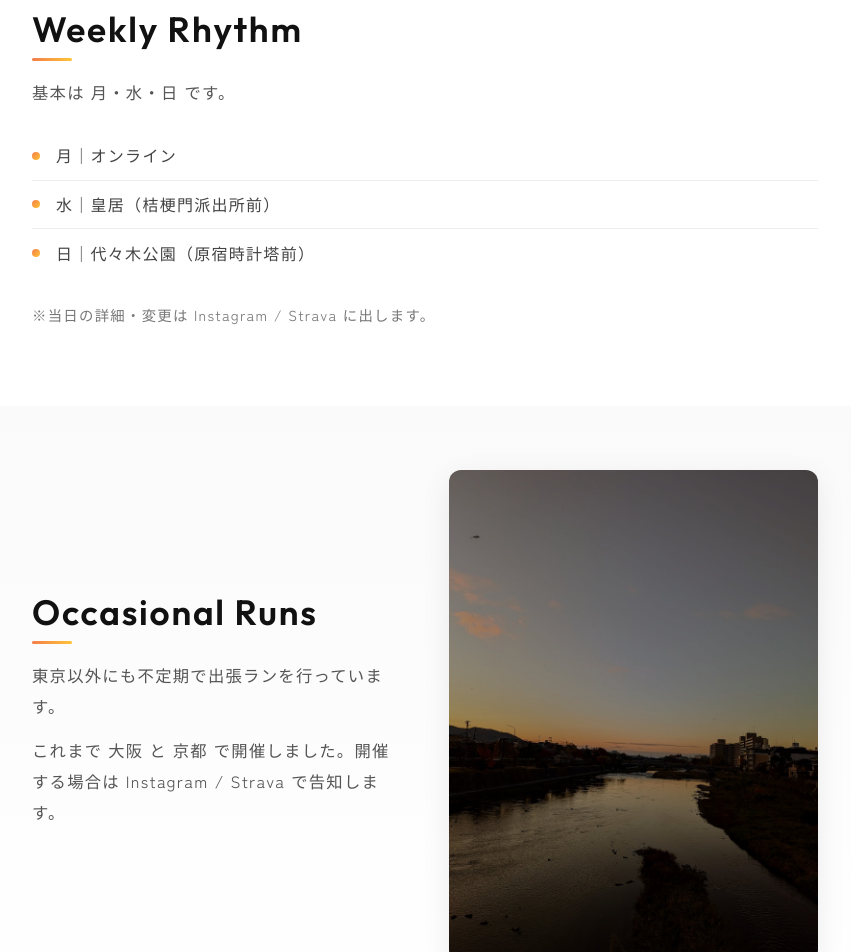
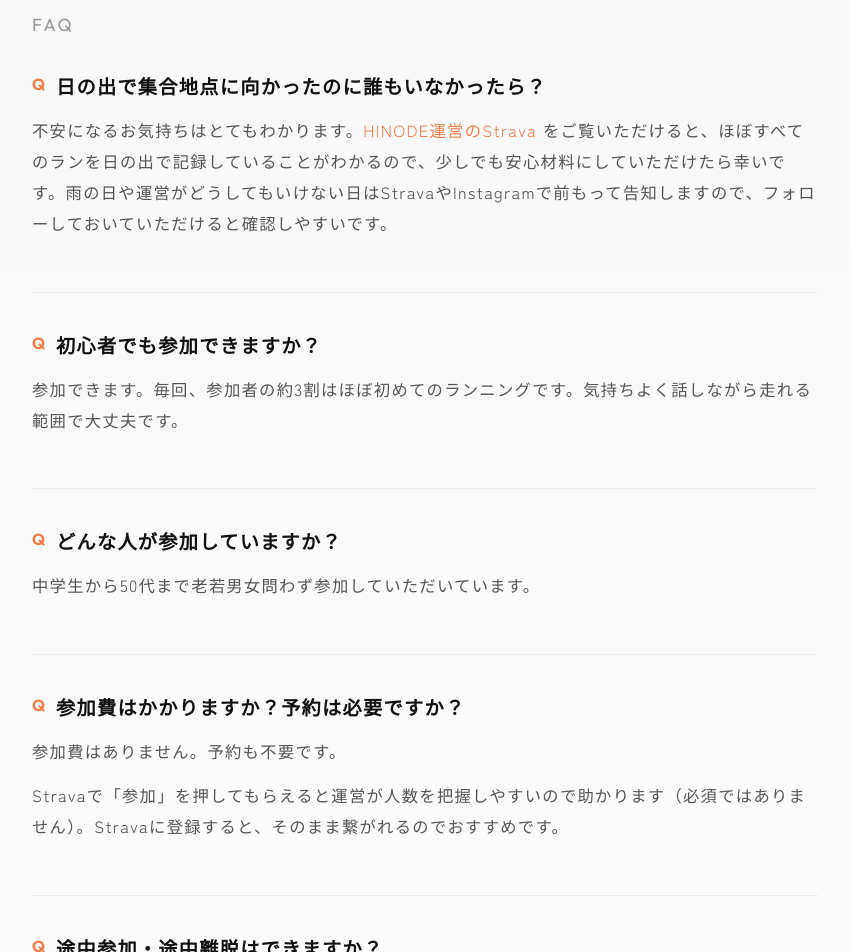
Before and after one commit to git10a/hinode, a Next.js app: page /about in a window 1280 px wide. Shown: the part 1360-2312 px from the top of the page, without its empty margins (215-1066 px from the left). Built offline with nearby package versions, Linux system fonts and the light colour scheme.

Commit message:
Update about page & schedule page: simplify titles, add FAQ link, improve link styles

```diff
--- a/app/blog/[slug]/post.module.css
+++ b/app/blog/[slug]/post.module.css
@@ -95,6 +95,17 @@
     padding: 1.5rem;
 }
 
+.content a {
+    color: #F37E4A;
+    text-decoration: none;
+    border-bottom: 1px solid transparent;
+    transition: border-color 0.3s, color 0.3s;
+}
+
+.content a:hover {
+    border-color: #F37E4A;
+}
+
 @media (max-width: 768px) {
     .title {
         font-size: 1.8rem;
--- a/app/schedule/page.js
+++ b/app/schedule/page.js
@@ -9,7 +9,7 @@ export default function EventPage() {
     return (
         <div className={styles.container}>
             <section className={styles.header}>
-                <h1 className={styles.pageTitle}>SCHEDULE of #hinode_run</h1>
+                <h1 className={styles.pageTitle}>SCHEDULE</h1>
                 <div className={styles.subCopy}>
                     <p>毎週、同じ時間・同じ場所で走る</p>
                     <p>自分との約束を守り続けるHINODEの朝ラン</p>
@@ -124,6 +124,9 @@ export default function EventPage() {
                     <li>1人参加の方が多いです。誰でも連れてきてOKです</li>
                     <li>途中参加・途中離脱も可能です</li>
                 </ul>
+                <p className={styles.faqLink}>
+                    <a href="/about#faq">よくある質問はこちら →</a>
+                </p>
             </section>
 
             <section className={styles.noteSection}>
--- a/components/AboutContent.js
+++ b/components/AboutContent.js
@@ -61,46 +61,20 @@ export default function AboutContent() {
                 </div>
             </section>
 
-            <section className={styles.section}>
-                <div className={styles.contentContainer}>
-                    <div className={styles.fadeIn}>
-                        <h2 className={styles.sectionTitle}>Weekly Rhythm</h2>
-                        <p className={styles.text}>基本は 月・水・日 です。</p>
-                        <ul className={styles.list}>
-                            <li>月｜オンライン</li>
-                            <li>水｜皇居（桔梗門派出所前）</li>
-                            <li>日｜代々木公園（原宿時計塔前）</li>
-                        </ul>
-                        <p className={styles.text} style={{ marginTop: '1rem', fontSize: '0.9em', opacity: 0.8 }}>※当日の詳細・変更は Instagram / Strava に出します。</p>
-                    </div>
-                </div>
-            </section>
-
-            <section className={`${styles.section} ${styles.sectionAlt}`}>
-                <div className={styles.contentContainer}>
-                    <div className={`${styles.fadeIn} ${styles.twoColumn}`}>
-                        <div className={styles.textColumn}>
-                            <h2 className={styles.sectionTitle}>Occasional Runs</h2>
-                            <p className={styles.text}>東京以外にも不定期で出張ランを行っています。</p>
-                            <p className={styles.text}>これまで 大阪 と 京都 で開催しました。開催する場合は Instagram / Strava で告知します。</p>
-                        </div>
-                        <div className={styles.imageColumn}>
-                            <img
-                                src="/images/occasional-runs.png"
-                                alt="Occasional Runs"
-                                className={styles.sideImage}
-                            />
-                        </div>
-                    </div>
-                </div>
-            </section>
 
 
 
-            <section className={`${styles.section} ${styles.faqSection}`}>
+
+
+            <section id="faq" className={`${styles.section} ${styles.faqSection}`}>
                 <div className={styles.contentContainer}>
                     <div className={styles.fadeIn}>
                         <p className={styles.subtitle}>FAQ</p>
+                        <div className={styles.faqItem}>
+                            <h2 className={styles.faqQuestion}>日の出で集合地点に向かったのに誰もいなかったら？</h2>
+                            <p className={styles.text}>不安になるお気持ちはとてもわかります。<a href="https://www.strava.com/athletes/174878383" className={styles.link} target="_blank" rel="noopener noreferrer">HINODE運営のStrava</a> をご覧いただけると、ほぼすべてのランを日の出で記録していることがわかるので、少しでも安心材料にしていただけたら幸いです。雨の日や運営がどうしてもいけない日はStravaやInstagramで前もって告知しますので、フォローしておいていただけると確認しやすいです。</p>
+                        </div>
+
                         <div className={styles.faqItem}>
                             <h2 className={styles.faqQuestion}>初心者でも参加できますか？</h2>
                             <p className={styles.text}>参加できます。毎回、参加者の約3割はほぼ初めてのランニングです。気持ちよく話しながら走れる範囲で大丈夫です。</p>
```
Also changed, not shown: app/schedule/schedule.module.css (+16 -0 lines).
